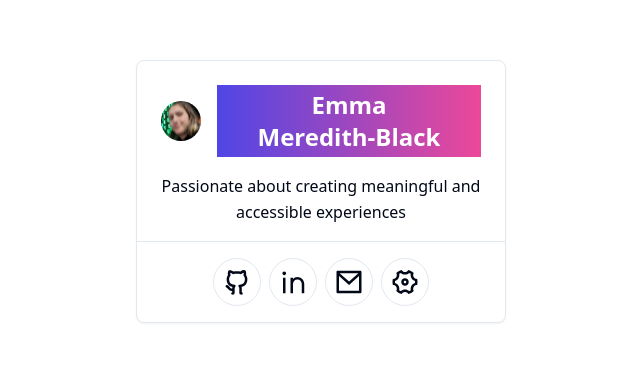
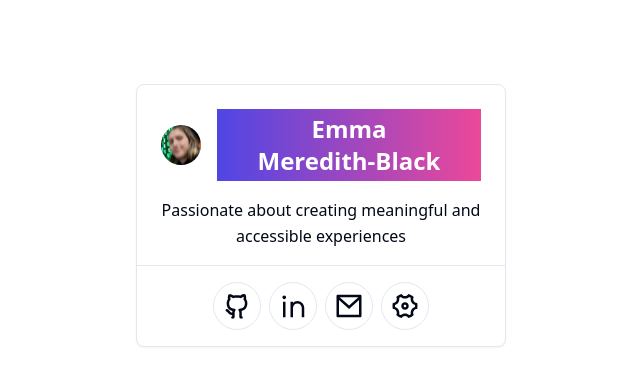
Before and after one commit to testsnake/emmamb-dot-com, a Next.js app: page /en in a window 1280 px wide. Shown: the part 169-554 px from the top of the page, without its empty margins (319-959 px from the left). Built offline with nearby package versions, Linux system fonts and the light colour scheme.

Commit message:
Update page.tsx

```diff
--- a/src/app/[locale]/page.tsx
+++ b/src/app/[locale]/page.tsx
@@ -6,7 +6,7 @@ export default function HomePage() {
     const t = useTranslations('common');
     return (
         <div className="flex h-screen overflow-clip">
-            <div className="2xs:m-auto 2xs:h-auto w-[100%] max-w-[370px] pb-0 ml:pb-24">
+            <div className="2xs:m-auto 2xs:h-auto w-[100%] max-w-[370px] pb-0 ml:pb-12">
                 <AspectRatio ratio={3 / 2}>
                     <InfoCard />
                 </AspectRatio>
```
